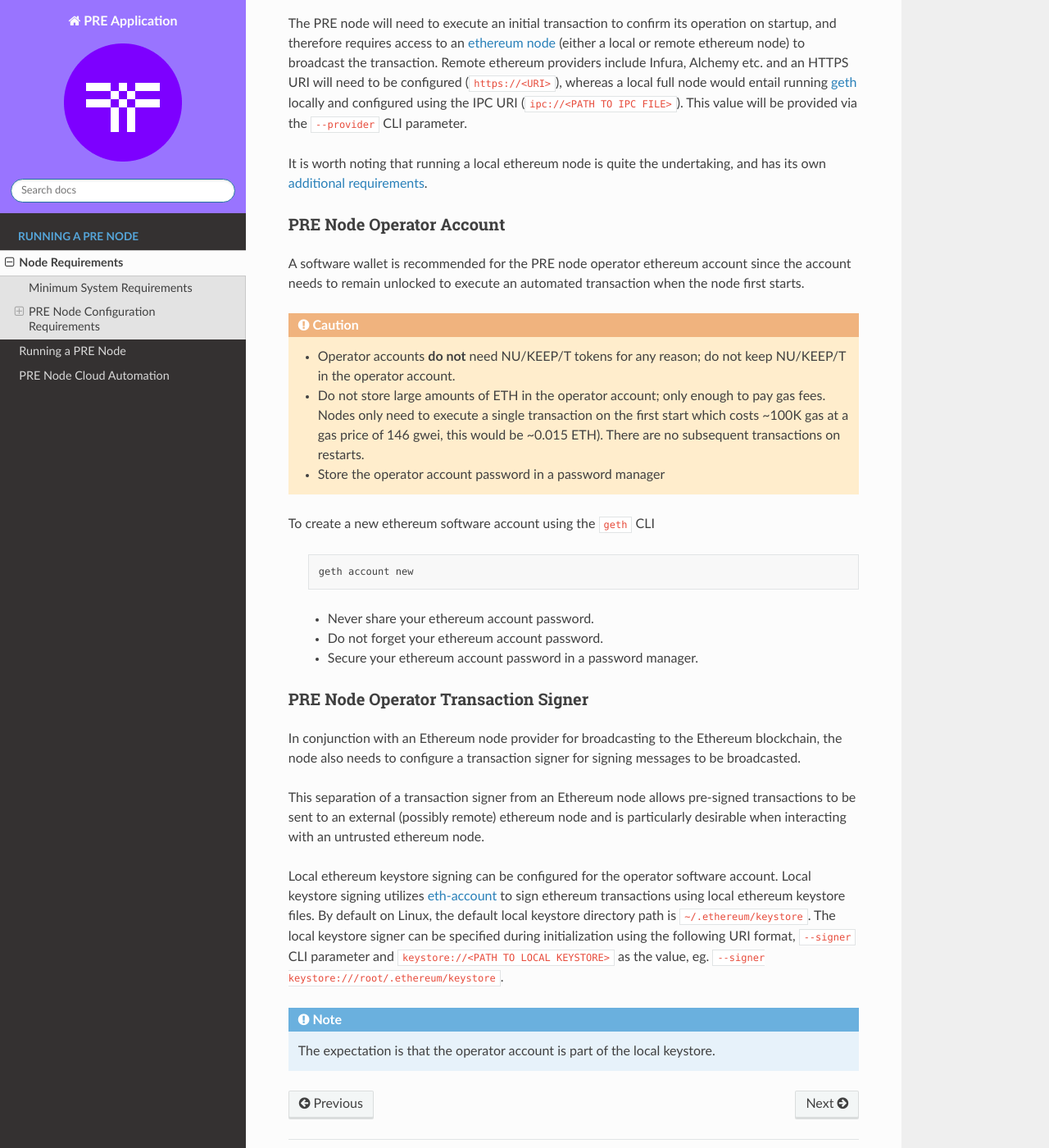
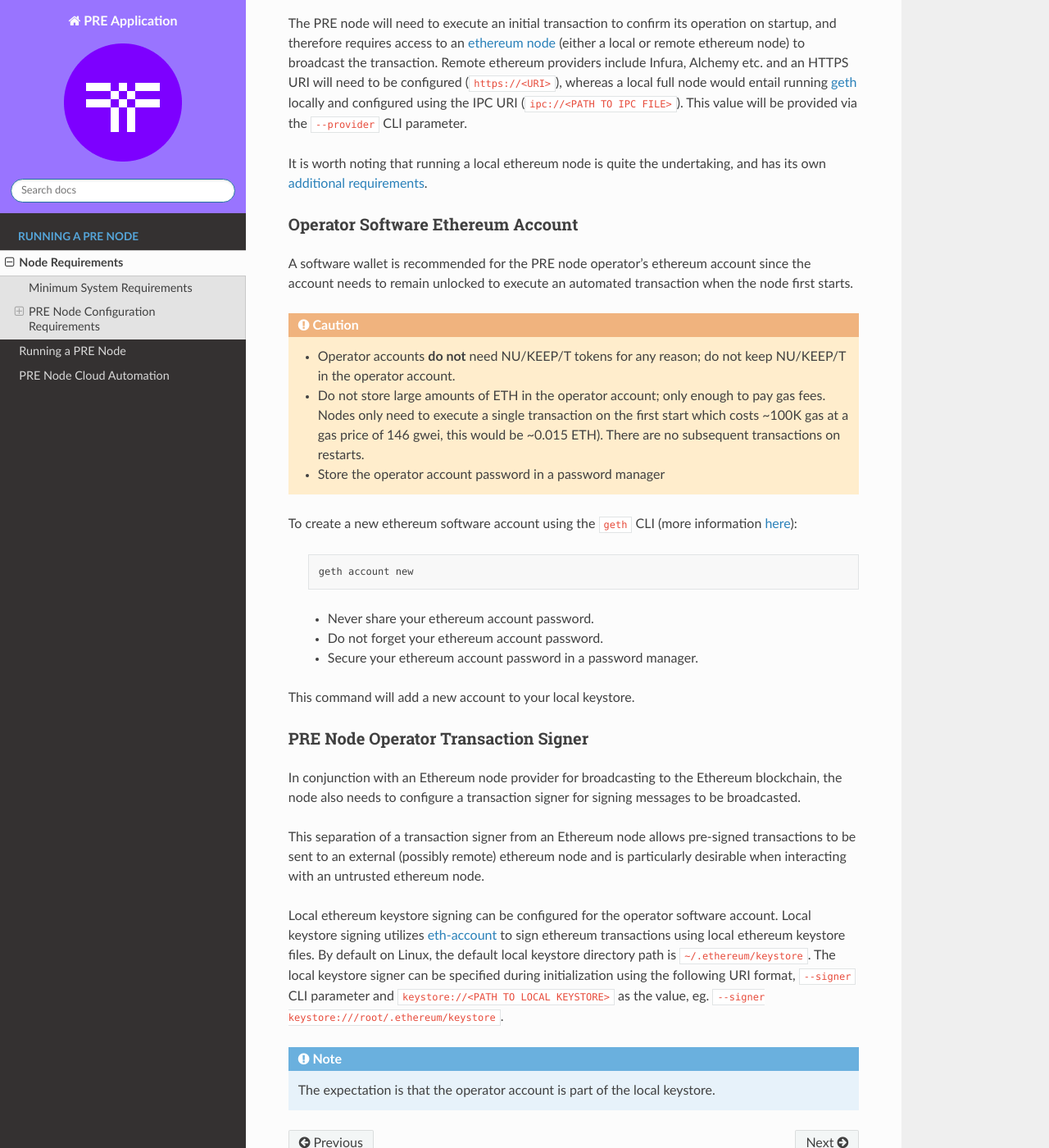
Before and after one commit to nucypher/interim-pre-app-docs, a Sphinx documentation site: the page built from docs/source/node_operation/node_requirements.rst, in a window 1280 px wide and 1400 px high, scrolled down 617 px. Shown: the whole window at 82% size. Built offline with Sphinx 7.4.7 and the Read the Docs theme 2.0.0, drawn with Linux system fonts in a browser that asks for light colours.

Commit message:
Minor cleanup about operator software account.

```diff
--- a/docs/source/node_operation/node_requirements.rst
+++ b/docs/source/node_operation/node_requirements.rst
@@ -40,10 +40,10 @@ and has its own
 `additional requirements <https://docs.ethhub.io/using-ethereum/running-an-ethereum-node/>`_.
 
 
-PRE Node Operator Account
-+++++++++++++++++++++++++
+Operator Software Ethereum Account
+++++++++++++++++++++++++++++++++++
 
-A software wallet is recommended for the PRE node operator ethereum account
+A software wallet is recommended for the PRE node operator's ethereum account
 since the account needs to remain unlocked to execute an automated transaction
 when the node first starts.
 
@@ -57,6 +57,7 @@ when the node first starts.
     - Store the operator account password in a password manager
 
 To create a new ethereum software account using the ``geth`` CLI
+(more information `here <https://geth.ethereum.org/>`_):
 
     .. code::
 
@@ -65,6 +66,8 @@ To create a new ethereum software account using the ``geth`` CLI
     - Never share your ethereum account password.
     - Do not forget your ethereum account password.
     - Secure your ethereum account password in a password manager.
+
+This command will add a new account to your local keystore.
 
 
 PRE Node Operator Transaction Signer
```
